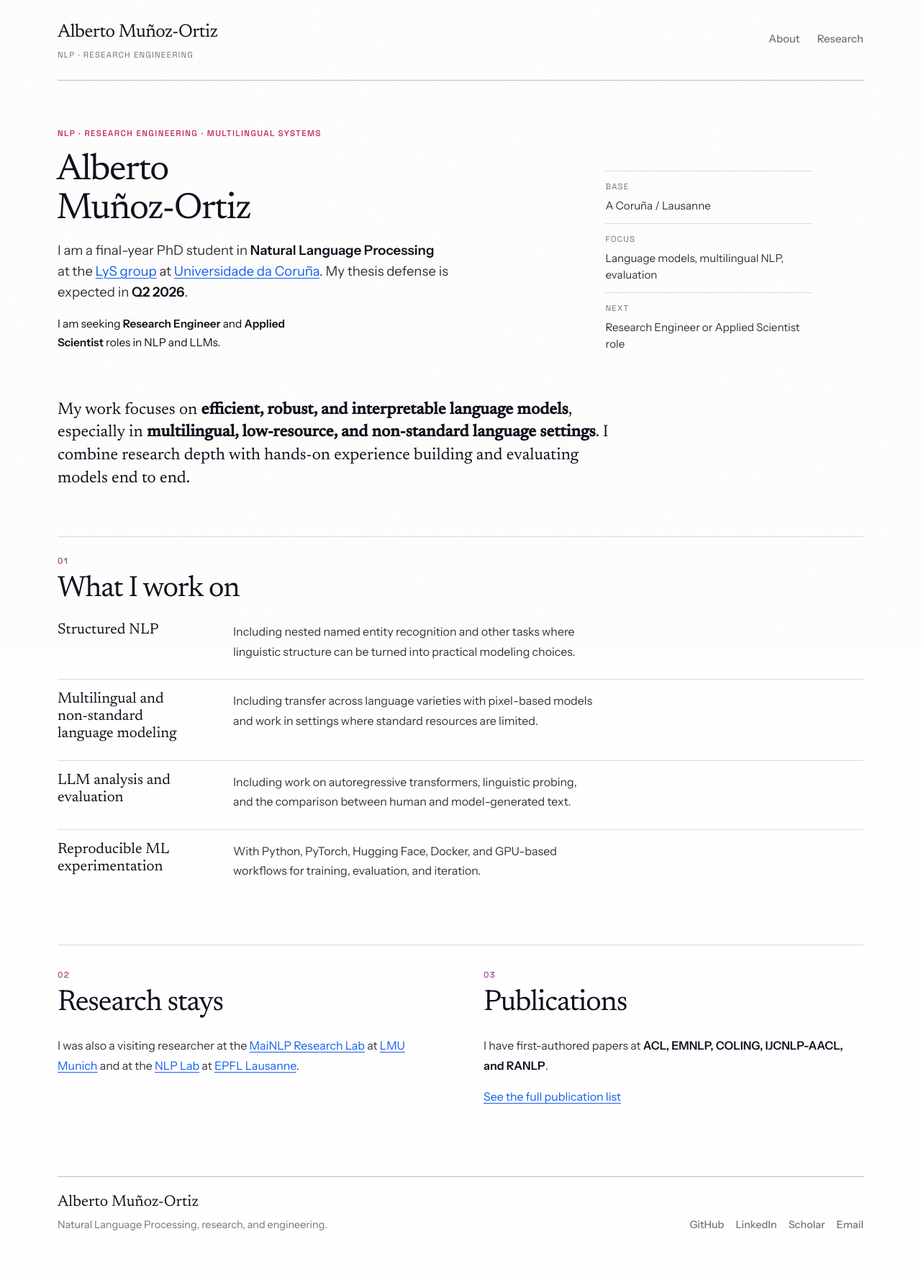
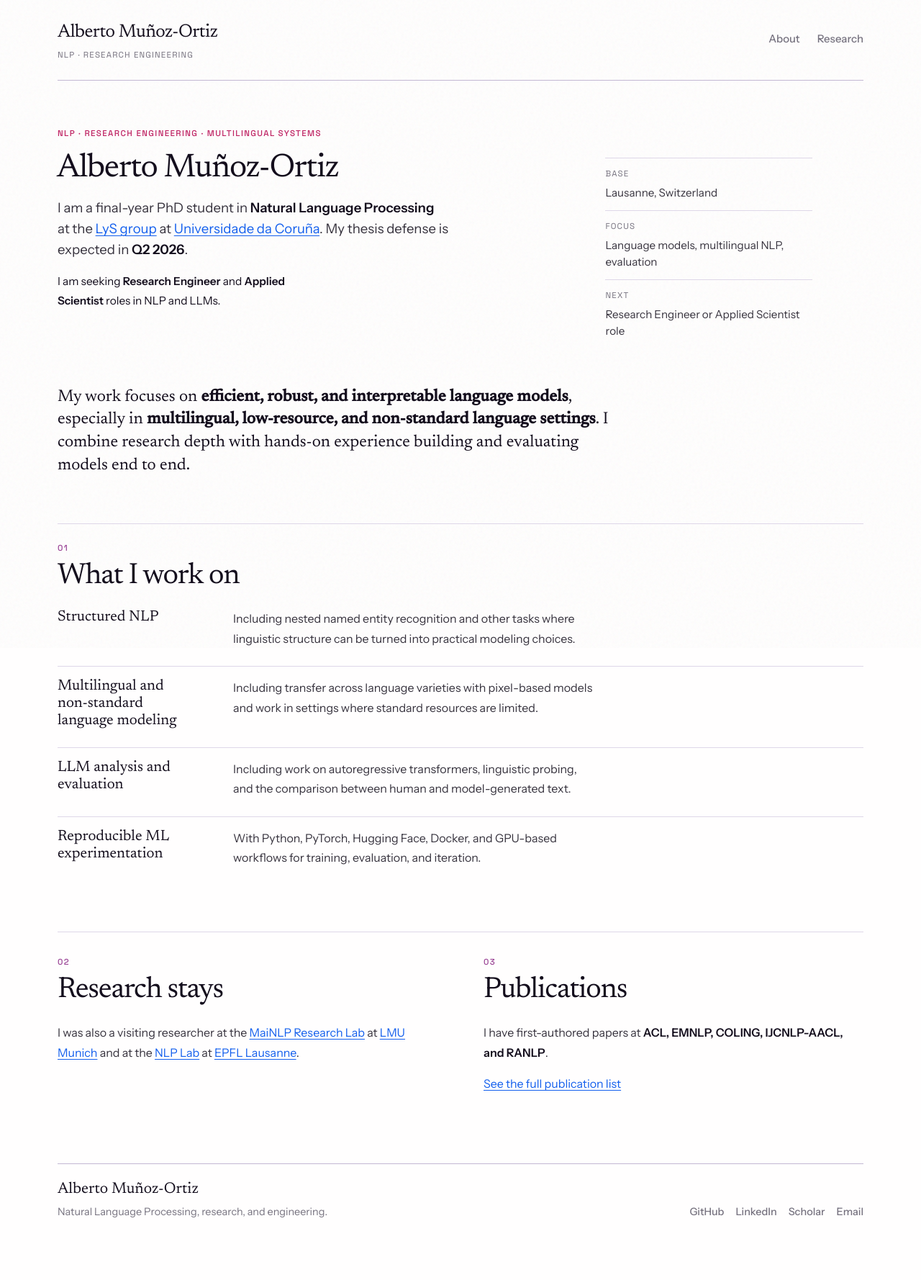
Before and after one commit to amunozo/amunozo.github.io, a Jekyll site: the page built from index.md, in a window 1280 px wide. Shown: the whole page at 72% size. Built offline with Jekyll 4.4.1, drawn with Linux system fonts in a browser that asks for light colours.

Commit message:
Keep homepage name on one line and update base location

```diff
--- a/assets/css/style.css
+++ b/assets/css/style.css
@@ -267,9 +267,10 @@ a {
 }
 
 .hero-copy h1 {
-  max-width: 10ch;
+  max-width: none;
   margin-left: -0.03em;
-  font-size: clamp(2.05rem, 4vw, 3.35rem);
+  font-size: clamp(1.85rem, 3.6vw, 3.05rem);
+  white-space: nowrap;
 }
 
 .hero-deck {
--- a/index.md
+++ b/index.md
@@ -18,7 +18,7 @@ permalink: /
       <dl class="hero-facts">
         <div>
           <dt>Base</dt>
-          <dd>A Coruña / Lausanne</dd>
+          <dd>Lausanne, Switzerland</dd>
         </div>
         <div>
           <dt>Focus</dt>
```
